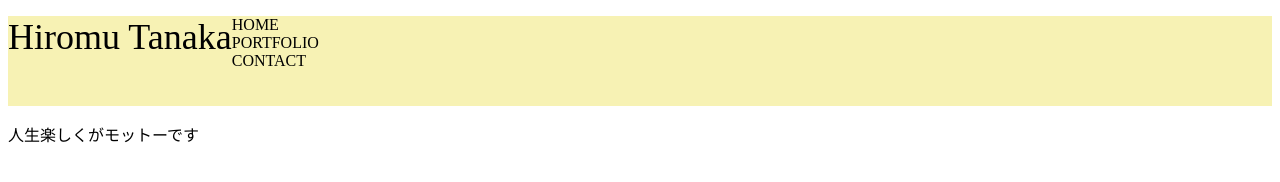
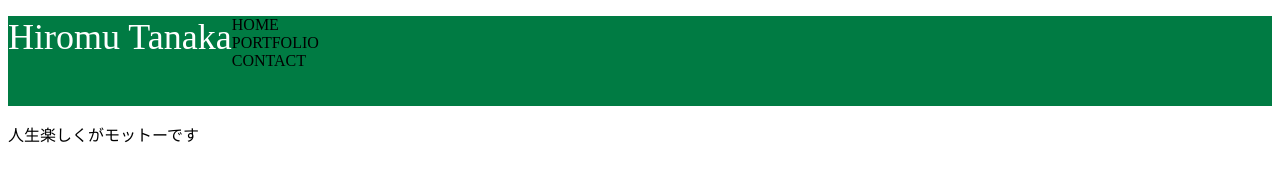
Before and after one commit to hiromu0904/hiromu0904.github.io, a plain HTML site: page index.html in a window 1280 px wide. Drawn offline with Linux system fonts and the light colour scheme.

Commit message:
Update stylesheet.css

```diff
--- a/stylesheet.css
+++ b/stylesheet.css
@@ -1,6 +1,6 @@
 /* headerの背景色を#f7f2b4、高さを90pxにしてください */
 .header{
-    background-color: #f7f2b4;
+    background-color: #007b43;
     height: 90px;
   }
 /*リストのマークをなくす*/
@@ -9,10 +9,12 @@ li{
 }
 /*header-Listを横並びに*/
 .header-list{
+  color: white;
   float: left;
 }
 /*header-logoの大きさを36pxに、floarをleftに*/
 .header-logo{
+  color: white;
   font-size: 36px;
   float: left;
 }
```
